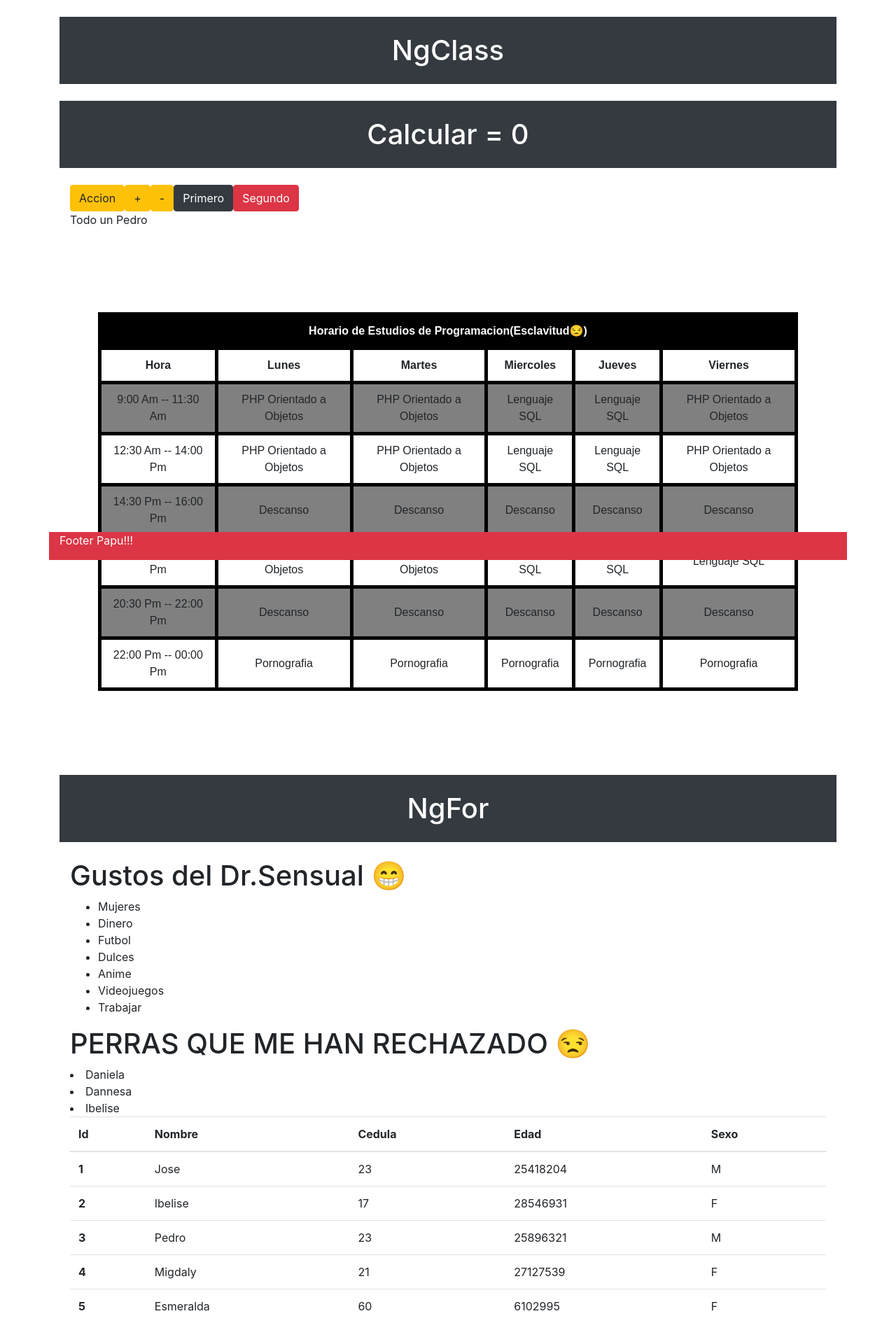
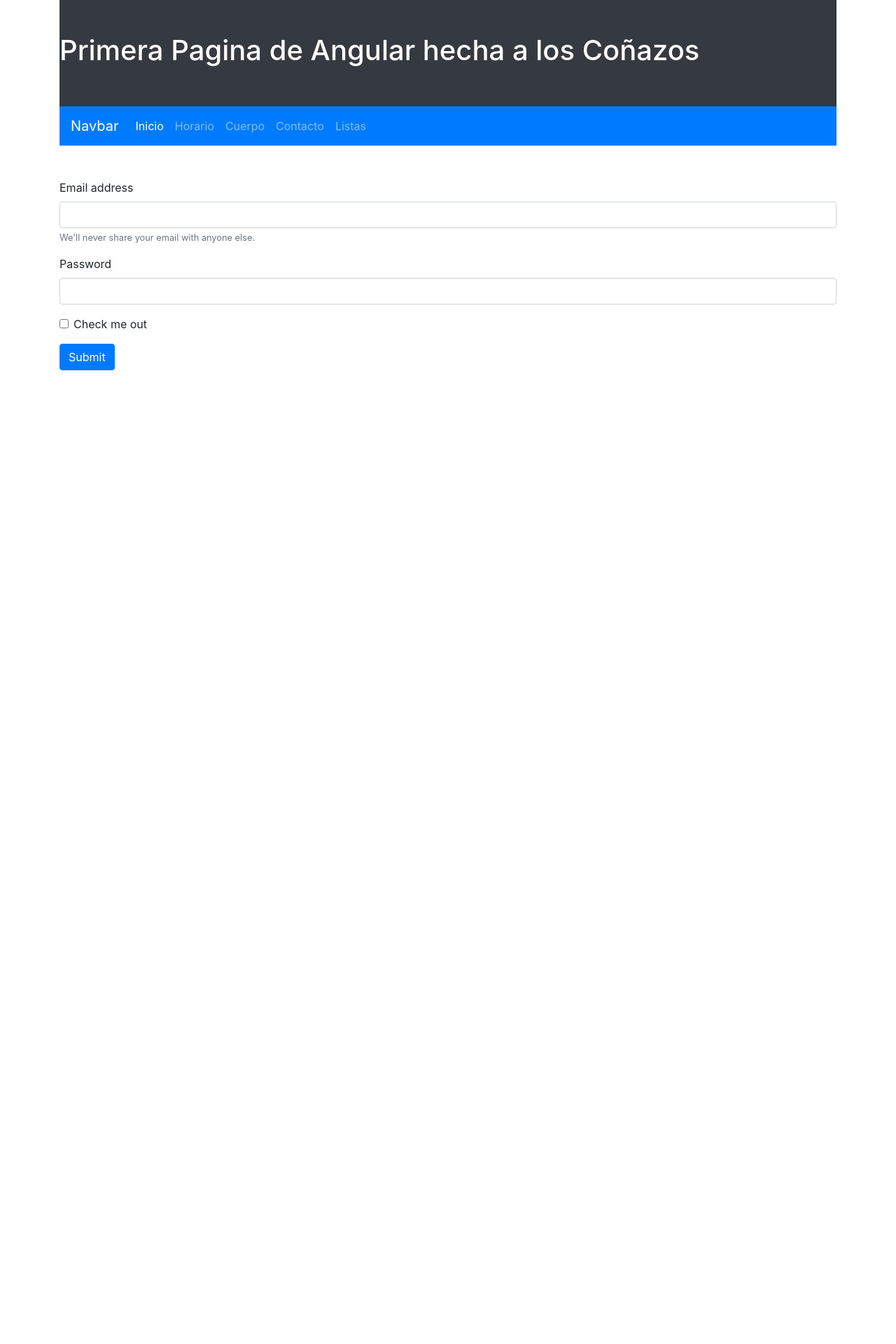
Before and after one commit to jose00796/Angular-my-app, an Angular app: page /contacto in a window 1280 px wide. Shown: the top 1920 px of the page at 70% size. After the commit the page ends 800 px from the top, so only its background shows below. Built offline with nearby package versions, Linux system fonts and the light colour scheme.

Commit message:
Segunda Practica de Rutas Doctor, quedo todo muy bonito y sexy

```diff
--- a/src/app/app.component.html
+++ b/src/app/app.component.html
@@ -1,11 +1,13 @@
 <div class="container">
 
-  <app-ng-if-ng-class-ng-for></app-ng-if-ng-class-ng-for>
-  <app-contenido></app-contenido>
-  <app-leccion-ng-for></app-leccion-ng-for>
+  <app-encabezado></app-encabezado>
 
   <router-outlet></router-outlet>
 
-  <app-encabezado></app-encabezado>
-  <app-footer></app-footer>
  </div>
+
+
+<!--<app-footer></app-footer>-->
+<!--<app-ng-if-ng-class-ng-for></app-ng-if-ng-class-ng-for>  -->
+<!--<app-contenido></app-contenido>-->
+<!--<app-leccion-ng-for></app-leccion-ng-for>-->
--- a/src/app/encabezado/encabezado.component.html
+++ b/src/app/encabezado/encabezado.component.html
@@ -1,3 +1,29 @@
 <div class ="bg-dark text-white py-5">
-    <h1>Encabezado Papu!!!</h1>
+    <h1>Primera Pagina de Angular hecha a los Coñazos</h1>
 </div>
+
+<nav class="navbar navbar-expand-lg navbar-dark bg-primary">
+    <a class="navbar-brand" href="#">Navbar</a>
+    <button class="navbar-toggler" type="button" data-toggle="collapse" data-target="#navbarNav" aria-controls="navbarNav" aria-expanded="false" aria-label="Toggle navigation">
+      <span class="navbar-toggler-icon"></span>
+    </button>
+    <div class="collapse navbar-collapse" id="navbarNav">
+      <ul class="navbar-nav">
+        <li class="nav-item active">
+          <a class="nav-link" [routerLink]="['/']">Inicio <span class="sr-only">(current)</span></a>
+        </li>
+        <li class="nav-item">
+          <a class="nav-link" [routerLink]="['/contenido']">Horario</a>
+        </li>
+        <li class="nav-item">
+          <a class="nav-link" [routerLink]="['/cuerpo']">Cuerpo</a>
+        </li>
+        <li class="nav-item">
+            <a class="nav-link" [routerLink]="['/contacto']">Contacto</a>
+        </li>
+        <li class="nav-item">
+            <a class="nav-link" [routerLink]="['/listas']">Listas</a>
+        </li>
+      </ul>
+    </div>
+  </nav>
--- a/src/app/leccion-ng-for/leccion-ng-for.component.html
+++ b/src/app/leccion-ng-for/leccion-ng-for.component.html
@@ -4,13 +4,13 @@
 
     <h1>Gustos del Dr.Sensual 😁</h1>
 
-    <ul>
-        <li *ngFor="let MisGustos of gustos">{{MisGustos}}</li>
+    <ul class="list-group">
+        <li class="list-group-item" *ngFor="let MisGustos of gustos">{{MisGustos}}</li>
     </ul>
 
     <h1>PERRAS QUE ME HAN RECHAZADO 😒</h1>
 
-    <li *ngFor = "let brujas of perras"> {{brujas}} </li>
+    <li class="list-group-item" *ngFor = "let brujas of perras"> {{brujas}} </li>
 
     <table class="table">
         <thead>
```
Also changed, not shown: src/app/app.module.ts (+5 -2 lines).
